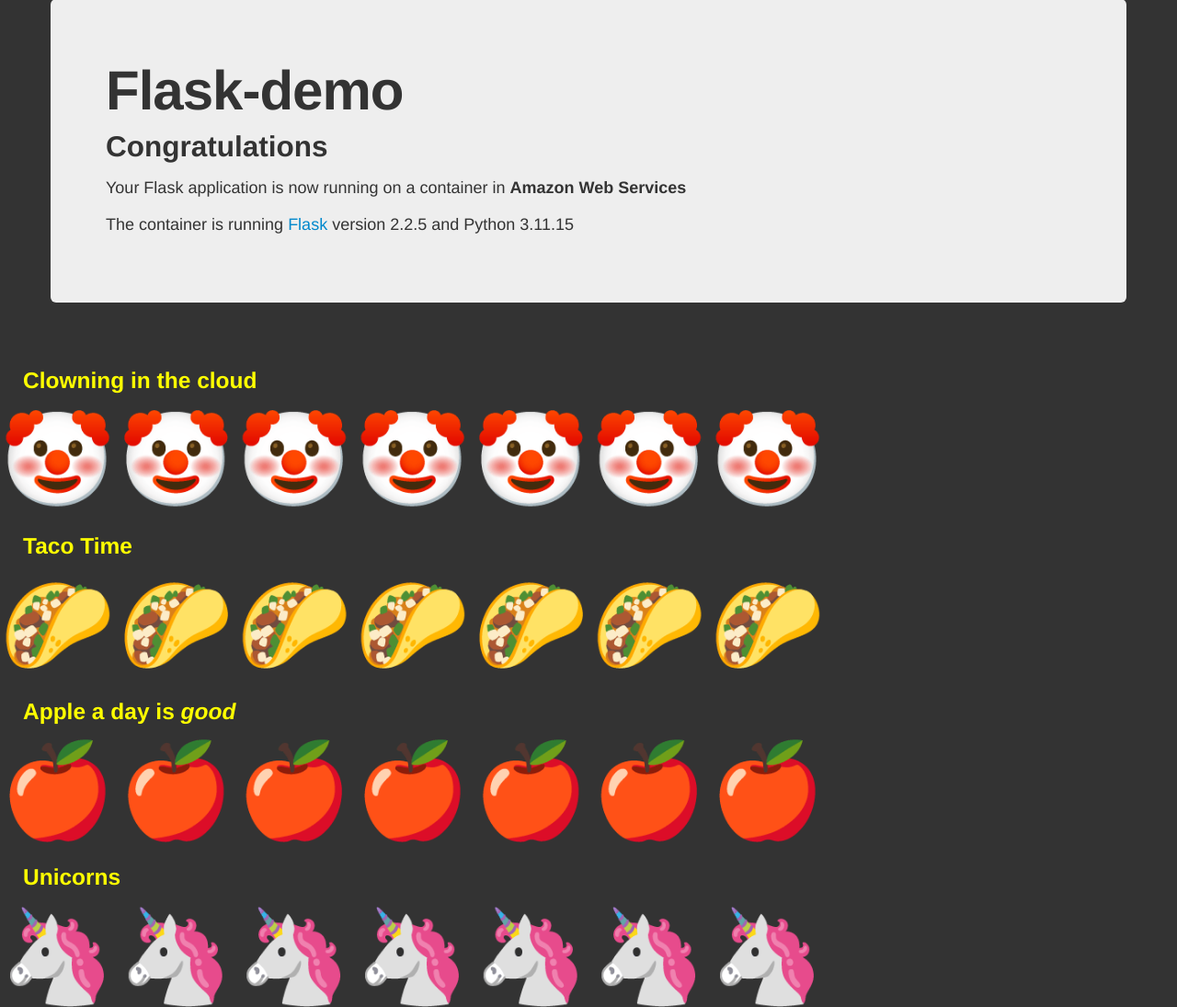
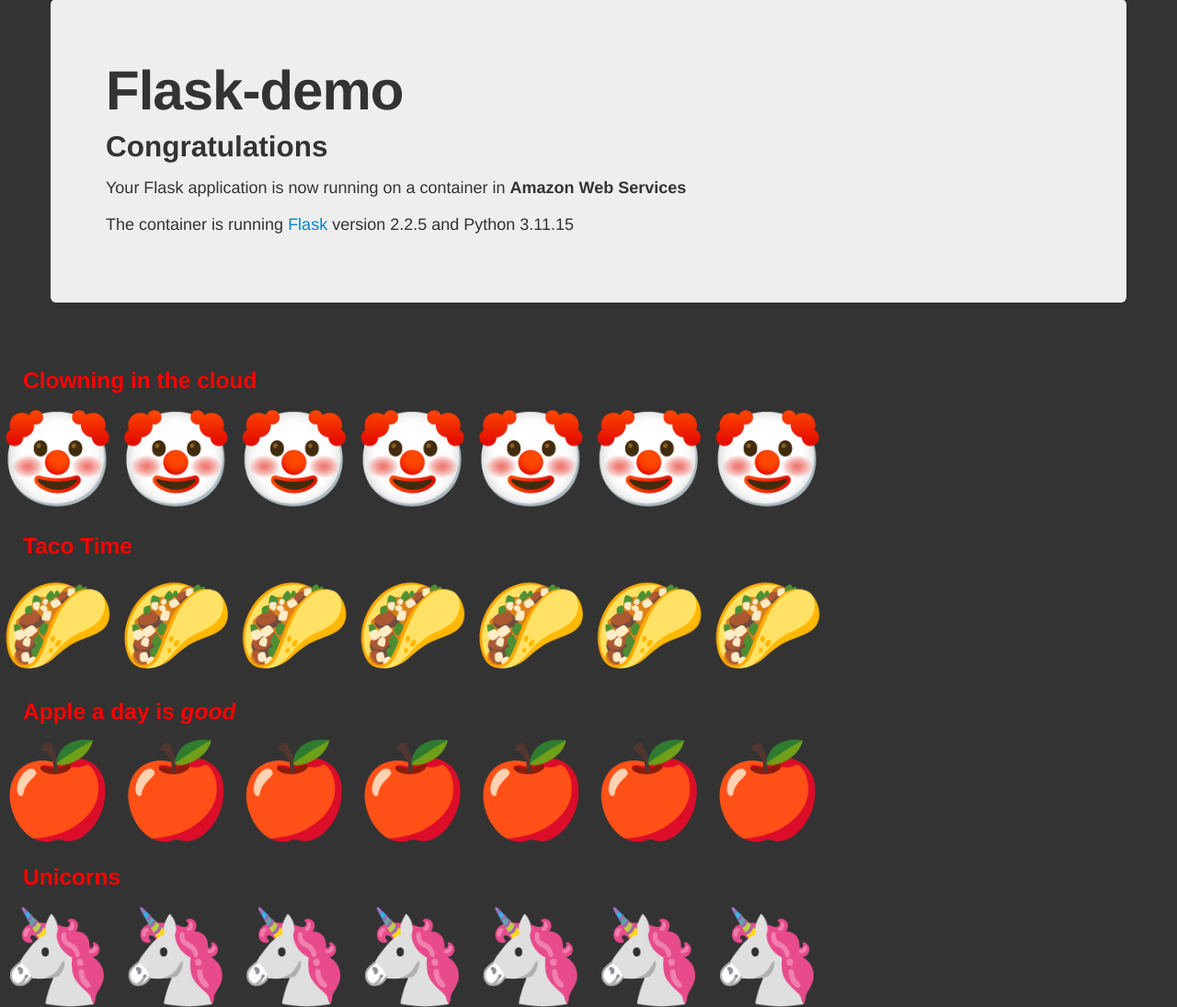
Before and after one commit to aws-samples/amazon-ecs-fargate-cdk-v2-cicd, a Flask app: page / in a window 1280 px wide. Shown: the part 41-1136 px from the top of the page at 92% size. Run offline with Flask 2, Linux system fonts and the light colour scheme.

Commit message:
Update hello.html

```diff
--- a/flask-docker-app/templates/hello.html
+++ b/flask-docker-app/templates/hello.html
@@ -9,7 +9,7 @@
         <link href="static/css/bootstrap.min.css" rel="stylesheet">
         <style>
             body {margin-top: 40px; background-color: #333;}
-            h3 { color: yellow; padding: 25px }
+            h3 { color: red; padding: 25px }
             h4 { color: red; padding: 35px; font-weight: bold; font-size: 3em }
         </style>
         <link href="static/css/bootstrap-responsive.min.css" rel="stylesheet">
```
